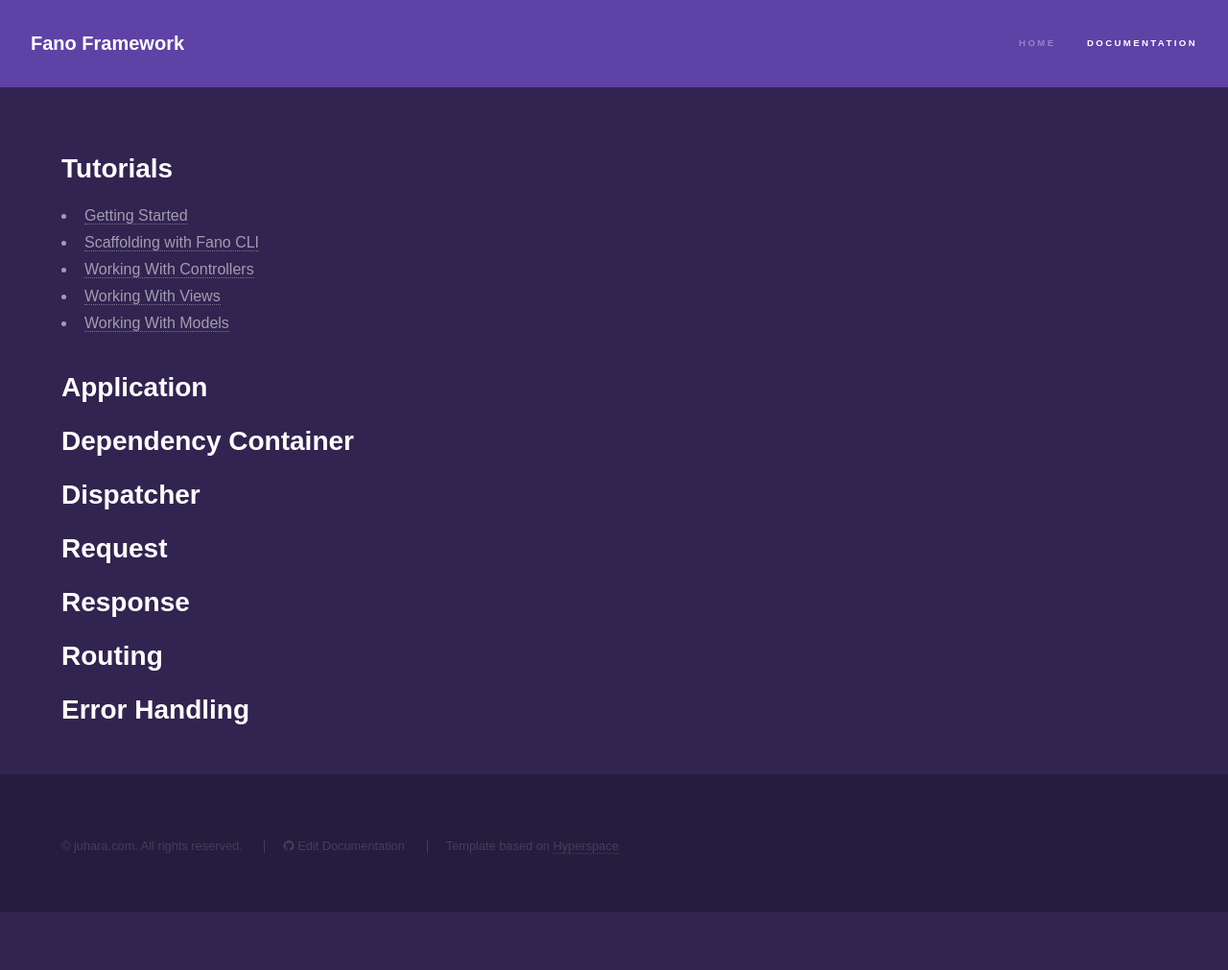
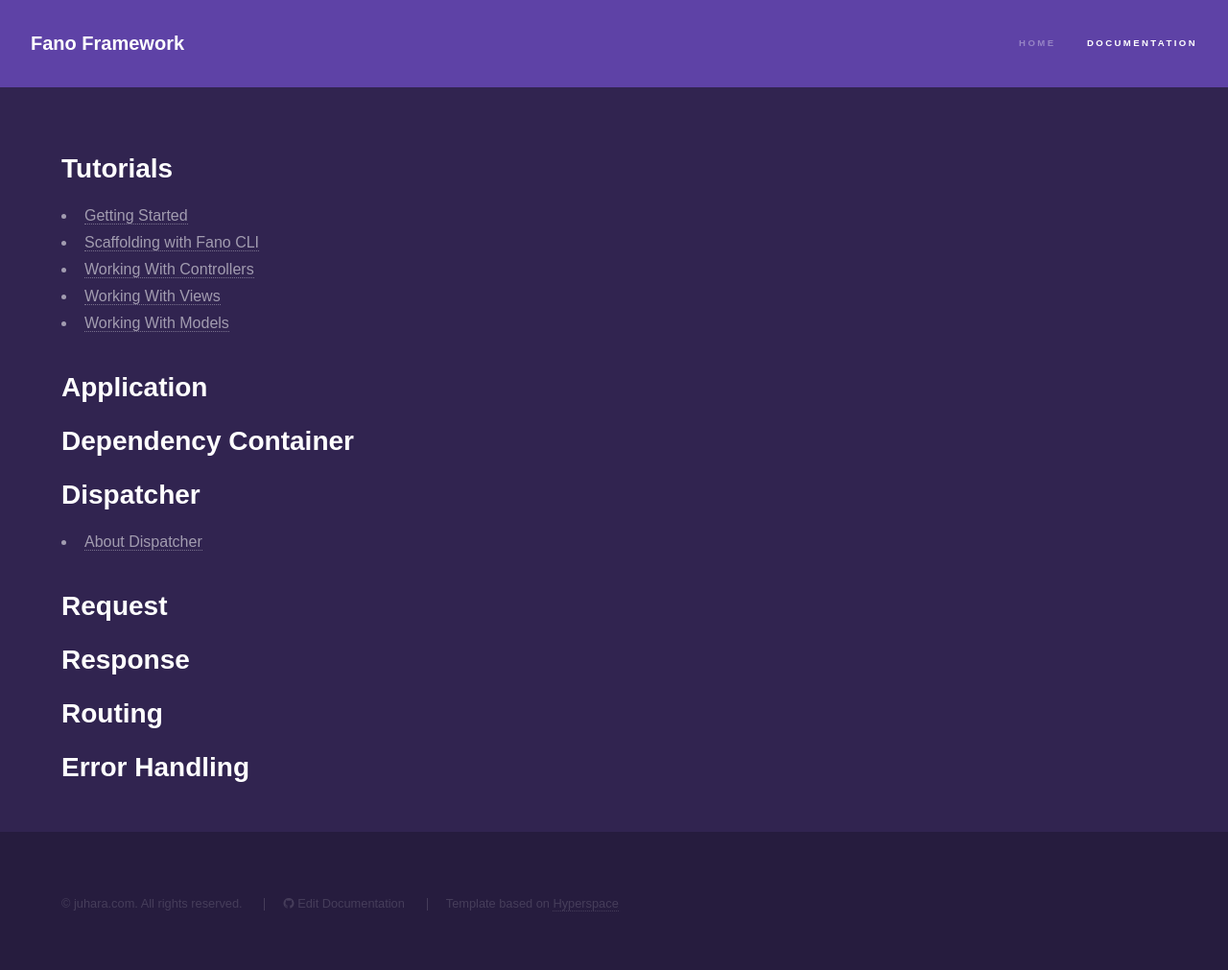
Before and after one commit to fanoframework/fanoframework.github.io, a Jekyll site: the page built from documentation/index.md, in a window 1280 px wide. Shown: the whole page at 96% size. Built offline with Jekyll 4.4.1, drawn with Linux system fonts in a browser that asks for light colours; our own code applies the rules of GitHub Pages for plain Markdown files; before the commit the page ends 951 px from its top, so only the background shows below that.

Commit message:
add link to dispatcher content

```diff
--- a/documentation/index.md
+++ b/documentation/index.md
@@ -18,6 +18,8 @@
 
 ## Dispatcher
 
+- [About Dispatcher](/dispatcher)
+
 ## Request
 
 ## Response
```
